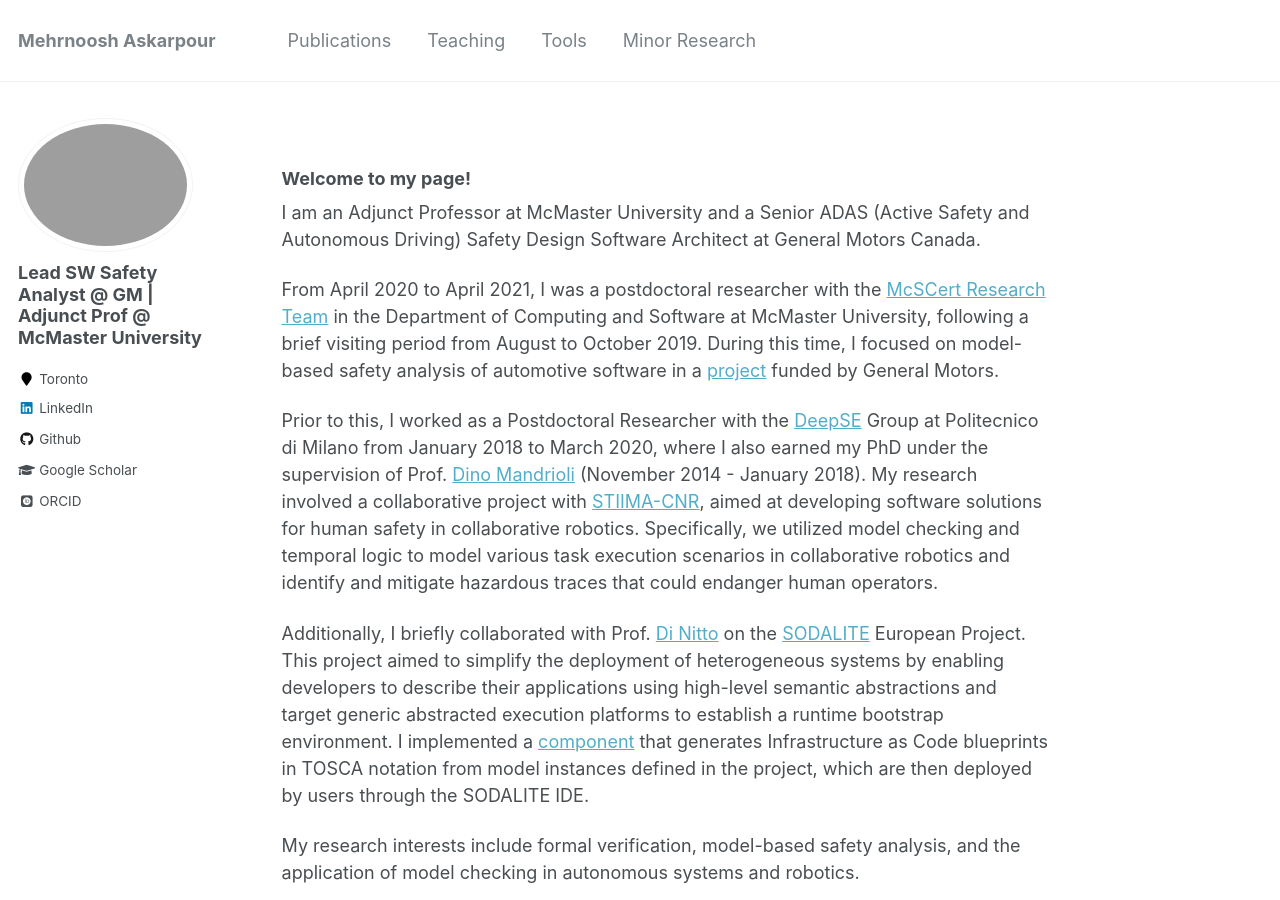
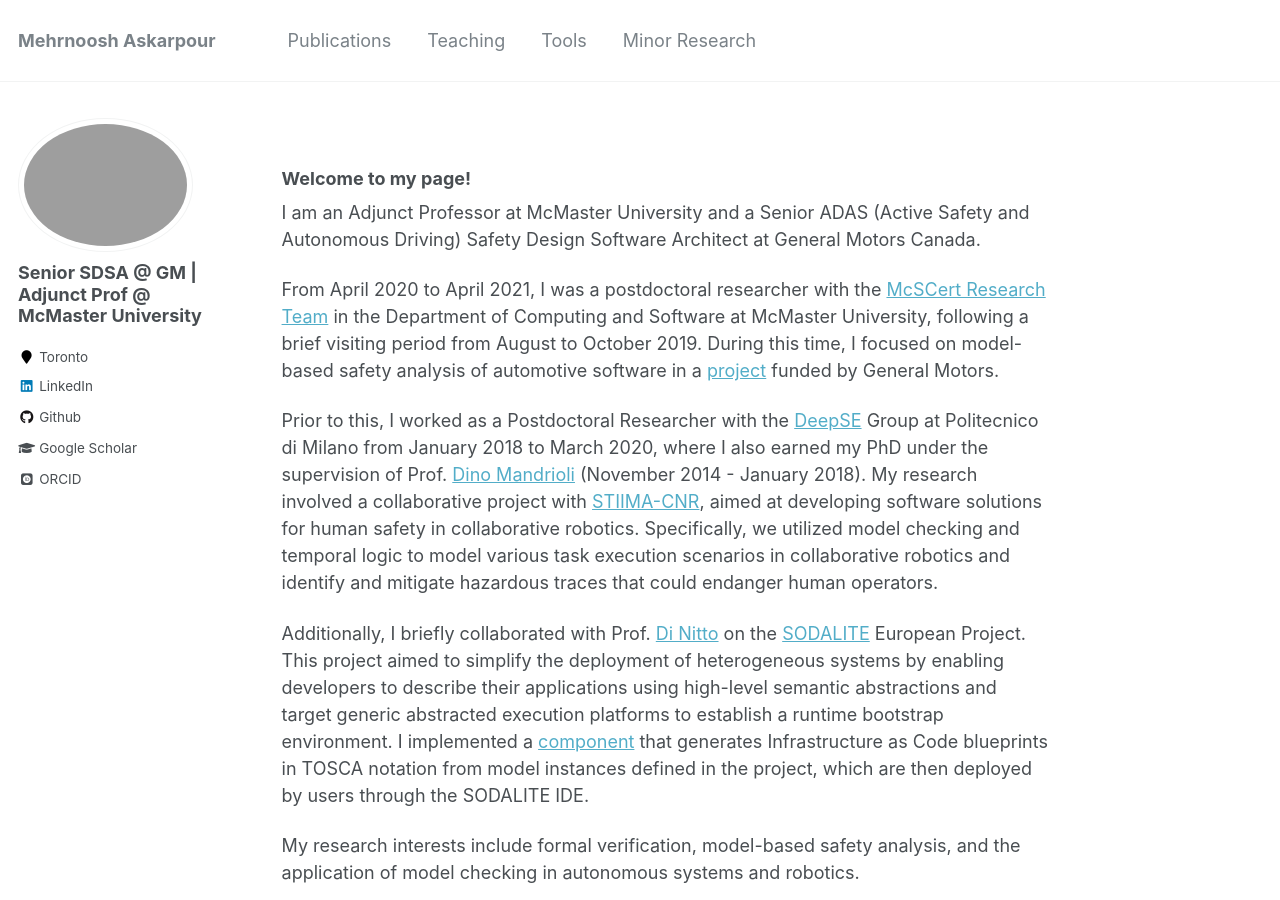
Before and after one commit to Askarpour/askarpour.github.io, a Jekyll site: the page built from _pages/about.md, in a window 1280 px wide and 900 px high. Built offline with Jekyll 4.4.1, drawn with Linux system fonts in a browser that asks for light colours; some web fonts are replaced.

Commit message:
Update _config.yml

```diff
--- a/_config.yml
+++ b/_config.yml
@@ -82,7 +82,7 @@ analytics:
 
 # Site Author
 author:
-  name             : "Lead SW Safety Analyst @ GM | Adjunct Prof @ McMaster University"
+  name             : "Senior SDSA @ GM | Adjunct Prof @ McMaster University"
   avatar           : "me.png"
   bio              : ""
   location         : "Toronto"
```
